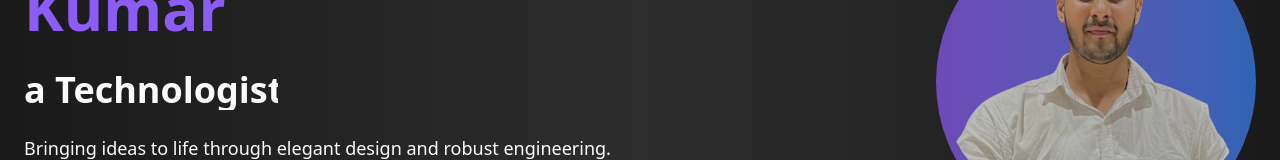
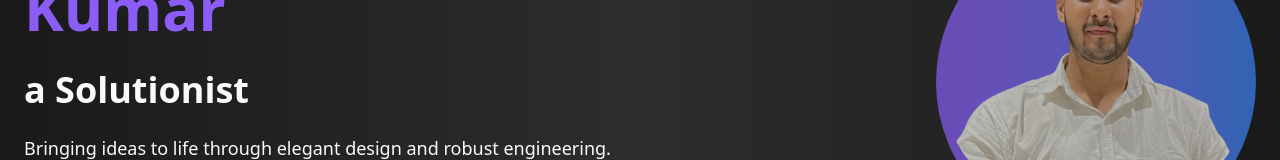
Before and after one commit to mohit-kumar29/portfolio, a React (Vite) app: page / in a window 1280 px wide. Shown: the part 358-518 px from the top of the page. Built offline with nearby package versions, Linux system fonts and the light colour scheme.

Commit message:
Change title from 'Technologist' to 'Solutionist'

```diff
--- a/src/Components/Me.jsx
+++ b/src/Components/Me.jsx
@@ -18,7 +18,7 @@ const Me = () => {
                     <h1 className='text-3xl sm:text-3xl md:text-6xl font-bold mb-6 leading-tight'>
                         Hello, I'm <span className='text-purple'>Mohit Kumar</span> <br />
                     </h1>
-                    <h2 className='text-2xl md:text-4xl font-semibold mb-6 typewriter'>a Technologist</h2>
+                    <h2 className='text-2xl md:text-4xl font-semibold mb-6 typewriter'>a Solutionist</h2>
                     <p className='text-lg text-grey-300 mb-8'>Bringing ideas to life through elegant design and robust engineering.</p>
                     <div className='flex space-x-4 py-3'>
                         <a href="#projects" className='px-6 py-3 bg-purple rounded-lg font-medium hover:bg-purple-700 transition duration-300'> View Work</a>
```
